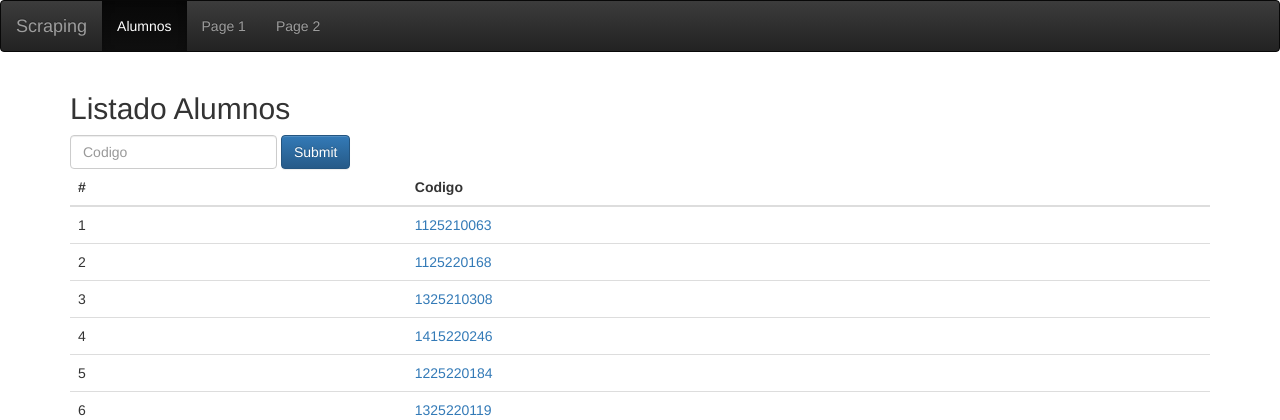
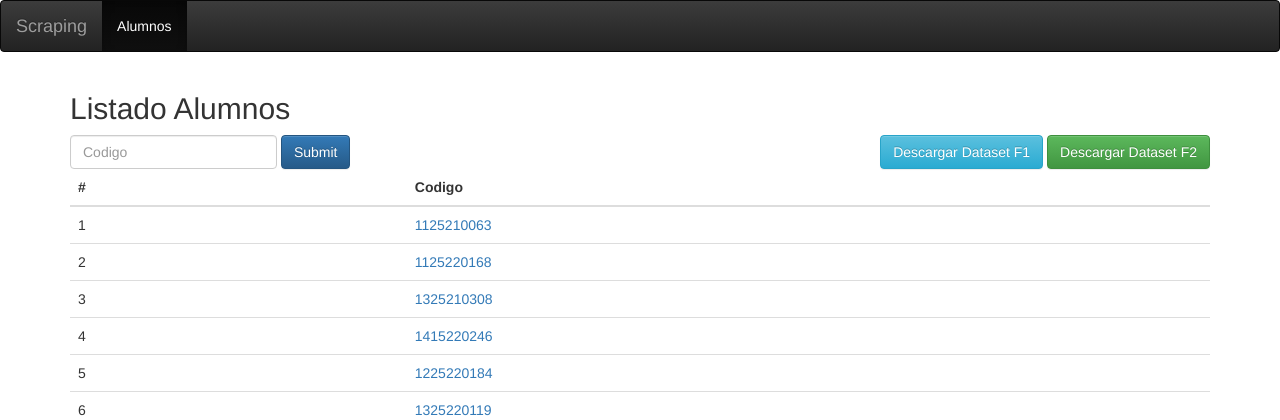
Before and after one commit to danielhuamani/scraping_unac, a Django app: page /alumnos/ in a window 1280 px wide. Shown: the top 420 px of the page. Run offline with Django 3.2, Linux system fonts and the light colour scheme; data comes from the database, SQL or seed files in the repository; parts of the project's set-up code (start-up, migrations or seed data) failed here and were passed over; some libraries are stand-ins or nearby versions.

Commit message:
Generate dataset format 1 terminado

```diff
--- a/scraping_unac/templates/alumnos.html
+++ b/scraping_unac/templates/alumnos.html
@@ -10,9 +10,17 @@
       <h2>Listado Alumnos</h2>
       <form class="form-inline" method="POST" action=".">
       {% csrf_token %}
-        <label class="sr-only" for="inlineFormInput">Codigo</label>
-        <input type="text" name="codigo" class="form-control mb-2 mr-sm-2 mb-sm-0" id="inlineFormInput" placeholder="Codigo">
-        <button type="submit" class="btn btn-primary">Submit</button>
+      <div class="row">
+          <label class="sr-only" for="inlineFormInput">Codigo</label>
+          <div class="col-md-6">
+            <input type="text" name="codigo" class="form-control mb-2 mr-sm-2 mb-sm-0" id="inlineFormInput" placeholder="Codigo">
+            <button type="submit" class="btn btn-primary">Submit</button>
+          </div>
+          <div class="col-md-6 text-right">
+            <a href="{%url 'unac:generate_csv_data_format_1' %}" class="btn btn-info">Descargar Dataset F1</a>
+            <a href="{%url 'unac:generate_csv_data_format_1' %}" class="btn btn-success">Descargar Dataset F2</a>
+          </div>
+        </div>
       </form>
       <div class="table-responsive">
       <table class="table">
--- a/scraping_unac/templates/common.html
+++ b/scraping_unac/templates/common.html
@@ -20,8 +20,7 @@
         </div>
         <ul class="nav navbar-nav">
           <li class="active"><a href="{% url 'unac:alumnos' %}">Alumnos</a></li>
-          <li><a href="#">Page 1</a></li>
-          <li><a href="#">Page 2</a></li>
+
         </ul>
 
       </div>
--- a/scraping_unac/unac/models.py
+++ b/scraping_unac/unac/models.py
@@ -39,6 +39,7 @@ class Escuela(models.Model):
     def __str__(self):
         return self.nombre
 
+
 class Alumnos(models.Model):
     escuela = models.ForeignKey(Escuela, related_name='escuela_alumnos')
     creado = models.DateTimeField("Fecha", auto_now_add=True, null=True)
@@ -51,6 +52,10 @@ class Alumnos(models.Model):
 
     def __str__(self):
         return self.alumno
+
+    @property
+    def get_cantidad_notas_no_electivos(self):
+        return len([nota for nota in self.alumnos_set.all() if '(E)' not in nota.curso.nombre])
 
 
 class Anio(models.Model):
--- a/scraping_unac/unac/views.py
+++ b/scraping_unac/unac/views.py
@@ -27,7 +27,6 @@ def cargar_data(request):
 
 
 def index(request):
-
     return render(request, "index.html", locals())
 
 
@@ -51,28 +50,45 @@ def notas(request, pk):
 
 
 def generate_csv_data_format_1(request):
-    ids_alumnos_base_datos = [2, 3, 133, 6, 8, 137, 138, 12, 15, 16, 17, 131, 150,
-                              23, 153, 27, 29, 30, 32, 161, 34, 36, 134, 38, 41,
-                              42, 171, 173, 48, 52, 53, 59, 61, 63, 64, 68, 69,
-                              77, 86, 87, 164, 98, 166, 104, 107, 108, 115, 116,
-                              169, 125]
-    notas_alumnos = Notas.objects.filter(alumno_id__in=ids_alumnos_base_datos)
+    cod_alumno_universo = '1115220329'
+    alumno_universo = Alumnos.objects.get(codigo=cod_alumno_universo)
+    # Obtengo los cursos de la curricula antigua
+    cursos_curricula_antigua = set([nota.curso.nombre for nota in Notas.objects.filter(alumno=alumno_universo).order_by('creatdo') if '(E)' not in nota.curso.nombre])
+    cantidad_cursos = len(cursos_curricula_antigua)
+    print ('cantidad cursos', cantidad_cursos)
+    # Alumnos que han culminado la universidad
+    alumnos = [alumno for alumno in Alumnos.objects.all() if alumno.get_cantidad_notas_no_electivos >= cantidad_cursos]
+    print ('cantidad alumnos', len(alumnos))
+    alumnos_egresados = []  # En teoria egresados, puede ser q  llevo el curso, pero no lo aprobo.
+    for alumno in alumnos:
+        notas = alumno.alumnos_set.all()
+        cursos = [nota.curso.nombre for nota in notas if '(E)' not in nota.curso.nombre]
+        if all([curso if curso in cursos else False for curso in cursos_curricula_antigua]):
+            alumnos_egresados.append(alumno.id)
+    print ('alumnos egresados', len(alumnos_egresados))
+    ###
+    # Creamos la estructura de nuestro dataset
+    # {'id_alumno': {'MATEMATICA':15, 'LP1':14, ...}}
+    notas_alumnos = Notas.objects.filter(alumno_id__in=alumnos_egresados).order_by('creatdo')
     result_final = {}
     for nota in notas_alumnos:
         if '(E)' not in nota.curso.nombre:
             if nota.alumno_id in result_final.keys():
-                result_final[nota.alumno_id][nota.curso.nombre] = nota.nota
+                if nota.curso.nombre not in result_final[nota.alumno_id].keys():
+                    if nota.nota == 'NSP':
+                        result_final[nota.alumno_id][nota.curso.nombre] = 0
+                    else:
+                        result_final[nota.alumno_id][nota.curso.nombre] = nota.nota
             else:
                 result_final[nota.alumno_id] = {}
                 result_final[nota.alumno_id]['CODIGO ALUMNO'] = nota.alumno.codigo
-                result_final[nota.alumno_id][nota.curso.nombre] = nota.nota
-
-    print ('results', result_final)
-    print ('alumnos keuys', result_final.keys())
-    print ('alumnos keuys', len(result_final.keys()))
+                if nota.nota == 'NSP':
+                    result_final[nota.alumno_id][nota.curso.nombre] = 0
+                else:
+                    result_final[nota.alumno_id][nota.curso.nombre] = nota.nota
 
     ## Creo todas las cabeceras de mi csv
-    cabeceras = set()
+    cabeceras = set(cursos_curricula_antigua)
     for key in result_final.keys():
         cabeceras.update(result_final[key].keys())
     ## Genero el CSV
@@ -81,7 +97,5 @@ def generate_csv_data_format_1(request):
     writer = csv.DictWriter(response, cabeceras)
     writer.writeheader()
     for k in result_final:
-        # writer.writerow()
         writer.writerow({field: result_final[k].get(field) for field in cabeceras})
-
     return response
```
